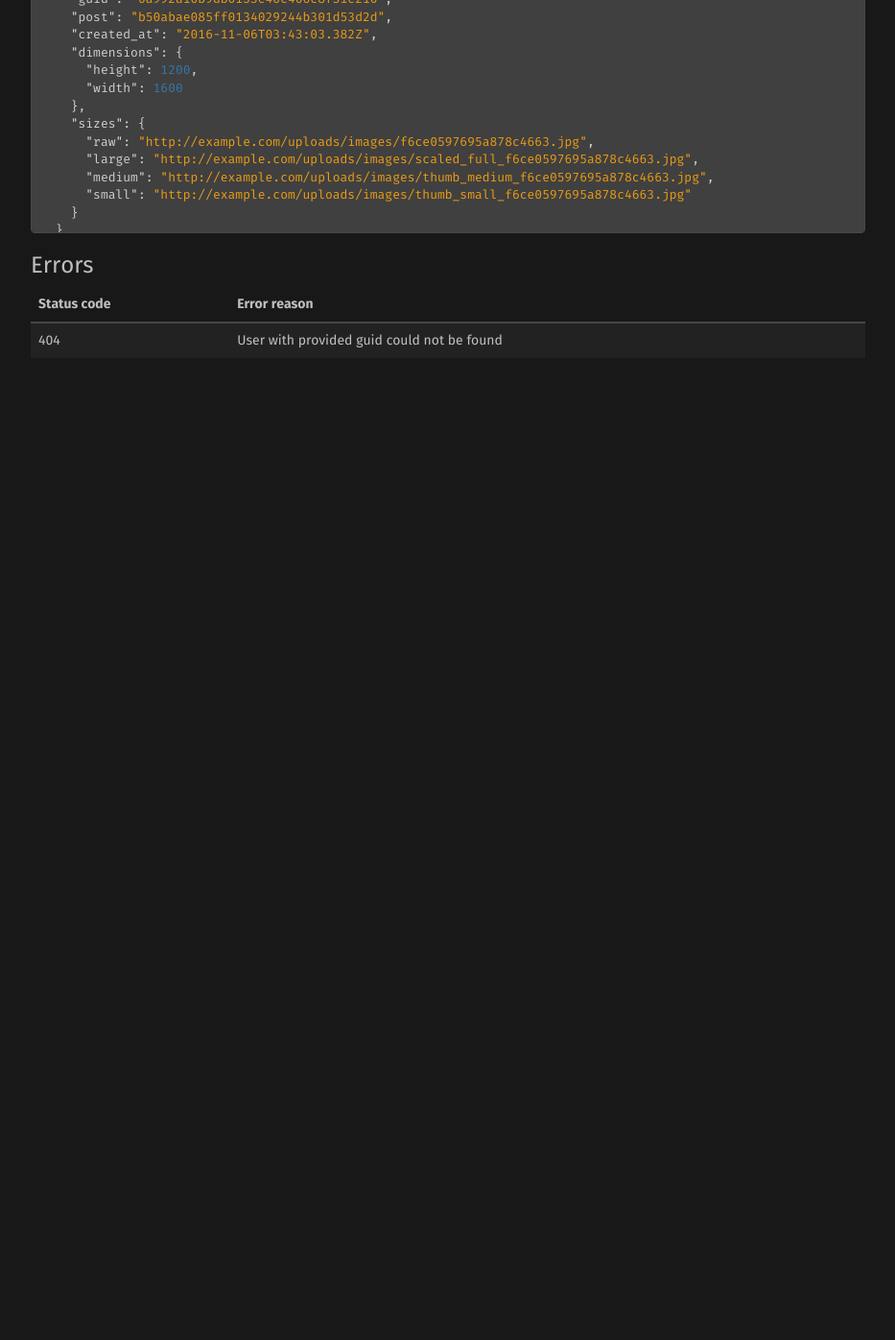
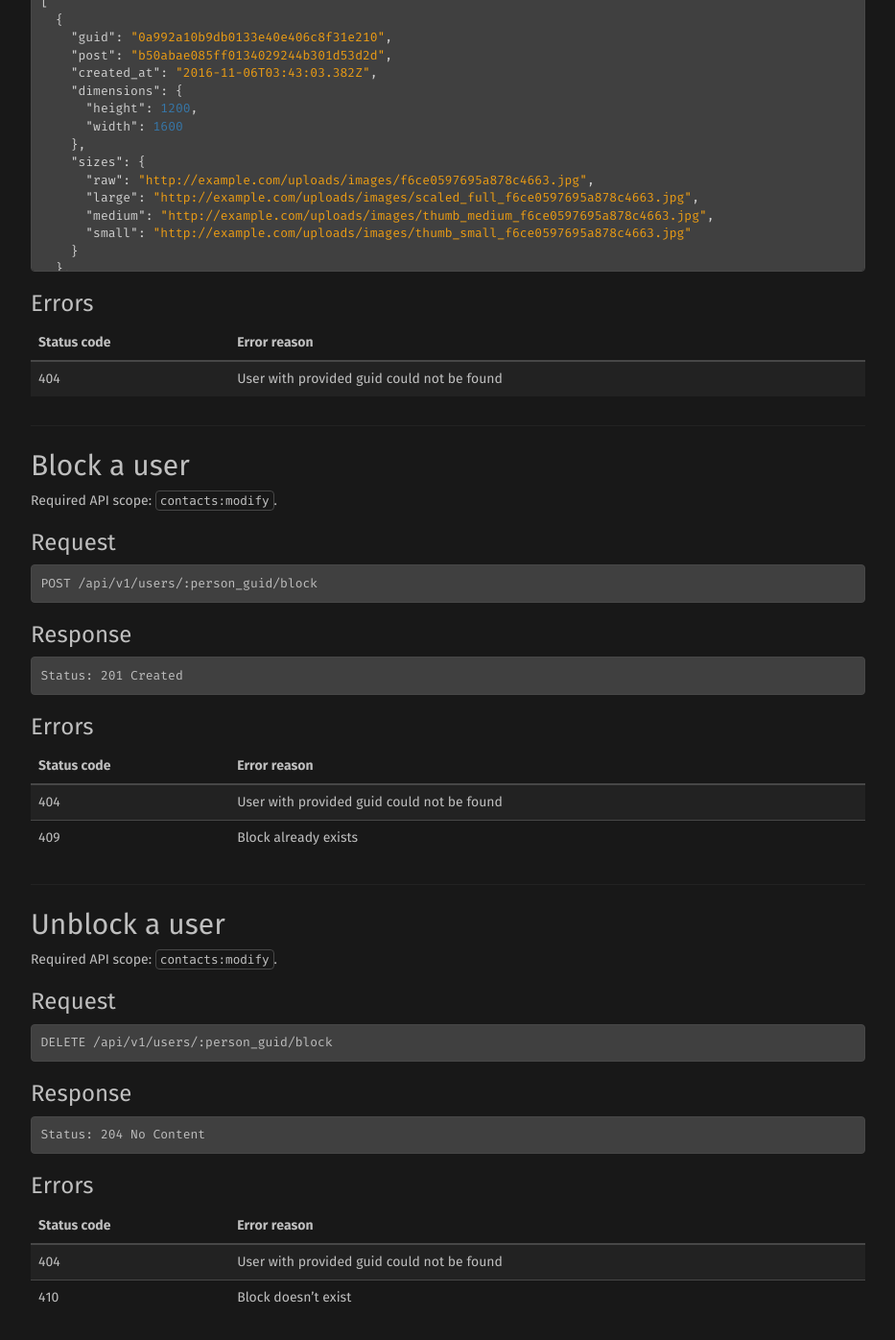
Before and after one commit to diaspora/api-documentation, a Jekyll site: the page built from _routes/users.md, in a window 1280 px wide and 1400 px high, scrolled down 4055 px. Shown: the top 1396 px of the window at 96% size, without its empty margins (323-1256 px from the left). Built offline with Jekyll 4.4.1, drawn with Linux system fonts in a browser that asks for light colours; before the commit the page ends 4518 px from its top, so only the background shows below that; some of the changed text lies outside the part shown.

Commit message:
Add routes to (un)block a user

```diff
--- a/_routes/users.md
+++ b/_routes/users.md
@@ -293,3 +293,49 @@ GET /api/v1/users/:person_guid/photos
 | Status code | Error reason                               |
 | ----------- | ------------------------------------------ |
 | 404         | User with provided guid could not be found |
+
+## Block a user
+
+Required API scope: `contacts:modify`.
+
+### Request
+
+~~~
+POST /api/v1/users/:person_guid/block
+~~~
+
+### Response
+
+~~~
+Status: 201 Created
+~~~
+
+### Errors
+
+| Status code | Error reason                               |
+| ----------- | ------------------------------------------ |
+| 404         | User with provided guid could not be found |
+| 409         | Block already exists                       |
+
+## Unblock a user
+
+Required API scope: `contacts:modify`.
+
+### Request
+
+~~~
+DELETE /api/v1/users/:person_guid/block
+~~~
+
+### Response
+
+~~~
+Status: 204 No Content
+~~~
+
+### Errors
+
+| Status code | Error reason                               |
+| ----------- | ------------------------------------------ |
+| 404         | User with provided guid could not be found |
+| 410         | Block doesn't exist                        |
```
